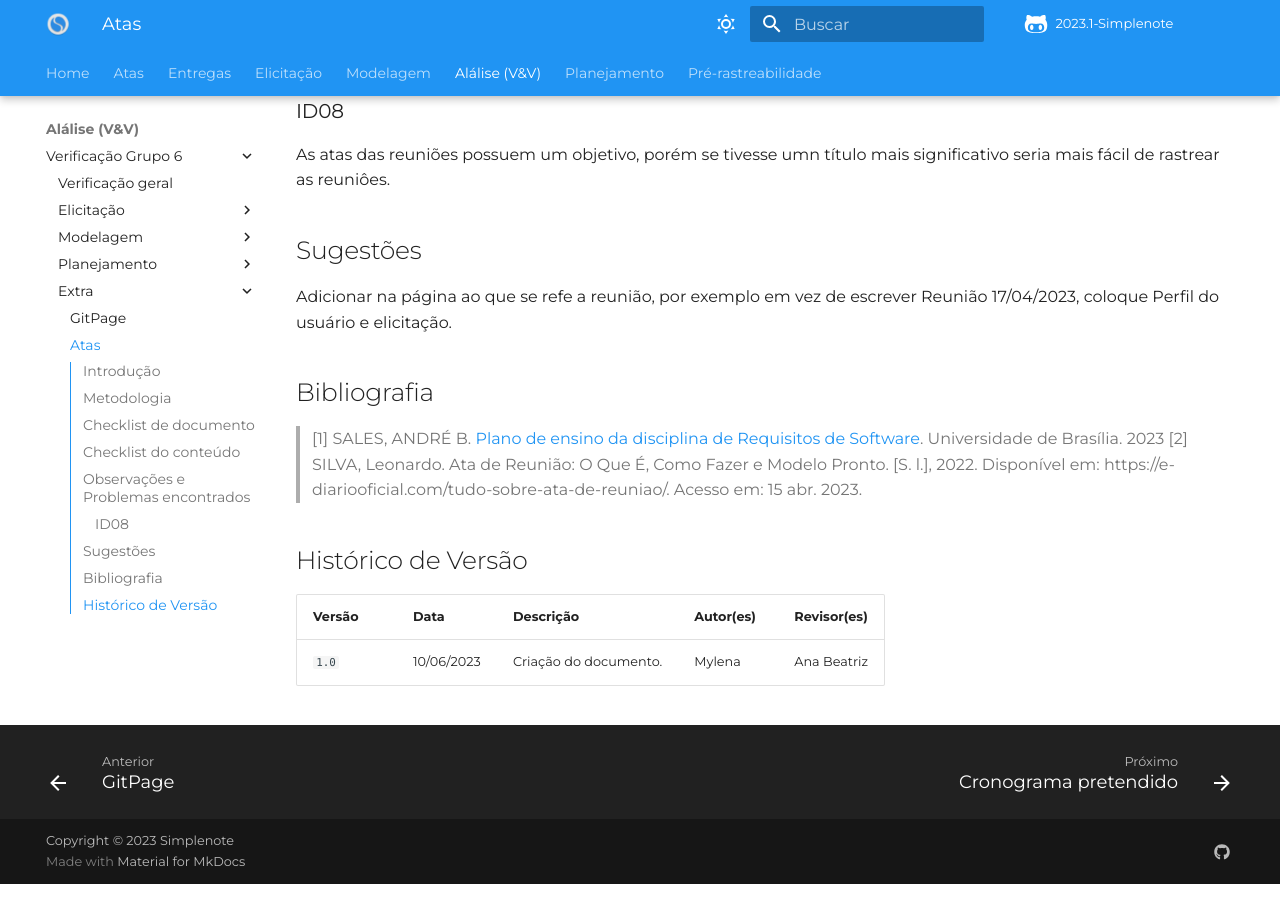
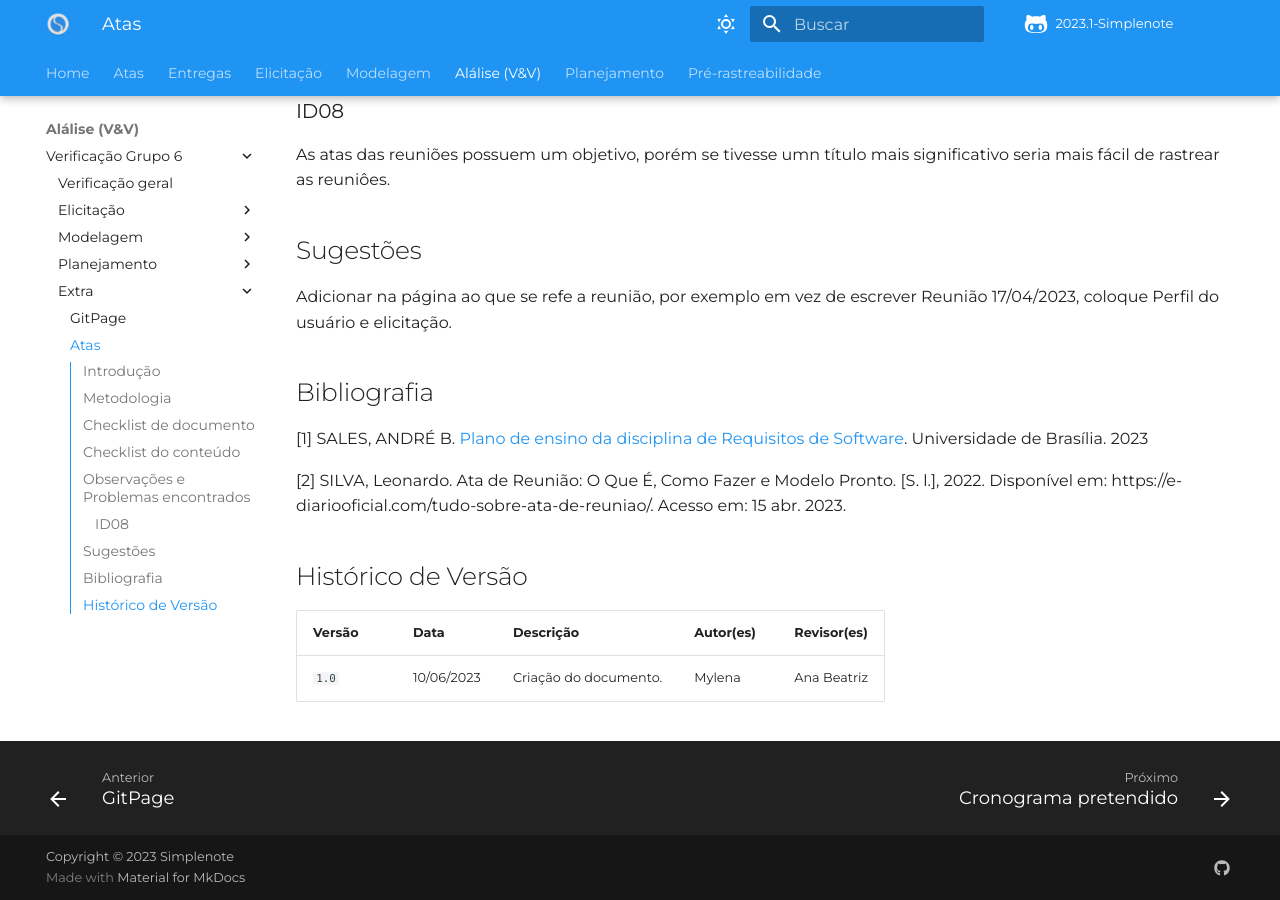
Before and after one commit to Requisitos-de-Software/2023.1-Simplenote, an MkDocs documentation site: the page built from docs/analise-grupo6/extras/atas.md, in a window 1280 px wide and 900 px high, scrolled down 1651 px. Built offline with MkDocs 1.6.1 and Material for MkDocs 9.7.7, drawn with Linux system fonts in a browser that asks for light colours; some web fonts are replaced; comment, search, counter and statistics services are not loaded.

Commit message:
Update atas.md

```diff
--- a/docs/analise-grupo6/extras/atas.md
+++ b/docs/analise-grupo6/extras/atas.md
@@ -49,8 +49,9 @@ Adicionar na página ao que se refe a reunião, por exemplo em vez de escrever R
 
 ## Bibliografia
 
-> [1] SALES, ANDRÉ B. [Plano de ensino da disciplina de Requisitos de Software](https://aprender3.unb.br/pluginfile.php/2523005/mod_resource/content/28/Plano_de_Ensino%20RE%20202301%20Turma%202.pdf). Universidade de Brasília. 2023
-> [2] SILVA, Leonardo. Ata de Reunião: O Que É, Como Fazer e Modelo Pronto. [S. l.], 2022. Disponível em: https://e-diariooficial.com/tudo-sobre-ata-de-reuniao/. Acesso em: 15 abr. 2023.
+[1] SALES, ANDRÉ B. [Plano de ensino da disciplina de Requisitos de Software](https://aprender3.unb.br/pluginfile.php/2523005/mod_resource/content/28/Plano_de_Ensino%20RE%20202301%20Turma%202.pdf). Universidade de Brasília. 2023
+
+[2] SILVA, Leonardo. Ata de Reunião: O Que É, Como Fazer e Modelo Pronto. [S. l.], 2022. Disponível em: https://e-diariooficial.com/tudo-sobre-ata-de-reuniao/. Acesso em: 15 abr. 2023.
 
 ## Histórico de Versão
 
```
